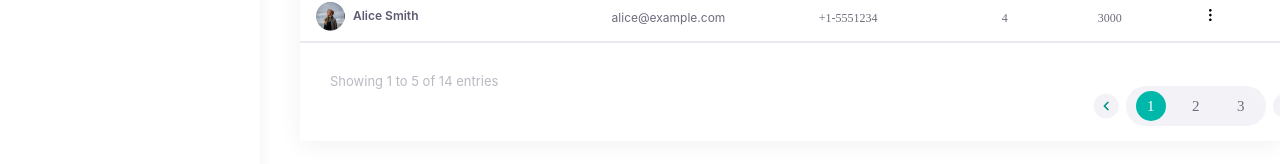
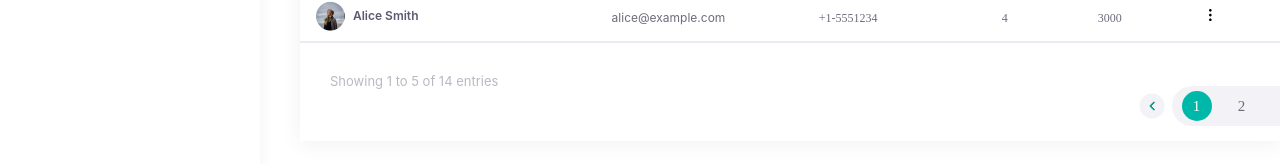
Before and after one commit to sumthedev/project-02, a React (Create React App) app: page /users in a window 1280 px wide. Shown: the part 506-670 px from the top of the page. Built offline with nearby package versions, Linux system fonts and the light colour scheme.

Commit message:
Update User.js

```diff
--- a/src/Pages/User.js
+++ b/src/Pages/User.js
@@ -56,7 +56,7 @@ function User() {
 
   return (
     <>
-      <div className="bg-05-shadow w-full mr-[50px]  mt-[50px]">
+      <div className="bg-05-shadow w-full mr-[50px] mt-[50px]">
         <div
           className="flex flex-row "
           style={{ borderBottom: "1px solid #EBE9F1", marginRight: "10px" }}
@@ -227,11 +227,13 @@ function User() {
                   </td>
                 </tr>
 
-                <Pagination
-                  currentPage={currentPage}
-                  numberOfPages={numberOfPages}
-                  handlePerPage={handlePerPage}
-                />
+                <tr className="flex justify-end items-end ml-auto">
+                  <Pagination
+                    currentPage={currentPage}
+                    numberOfPages={numberOfPages}
+                    handlePerPage={handlePerPage}
+                  />
+                </tr>
               </tfoot>
             </table>
           </div>
```
